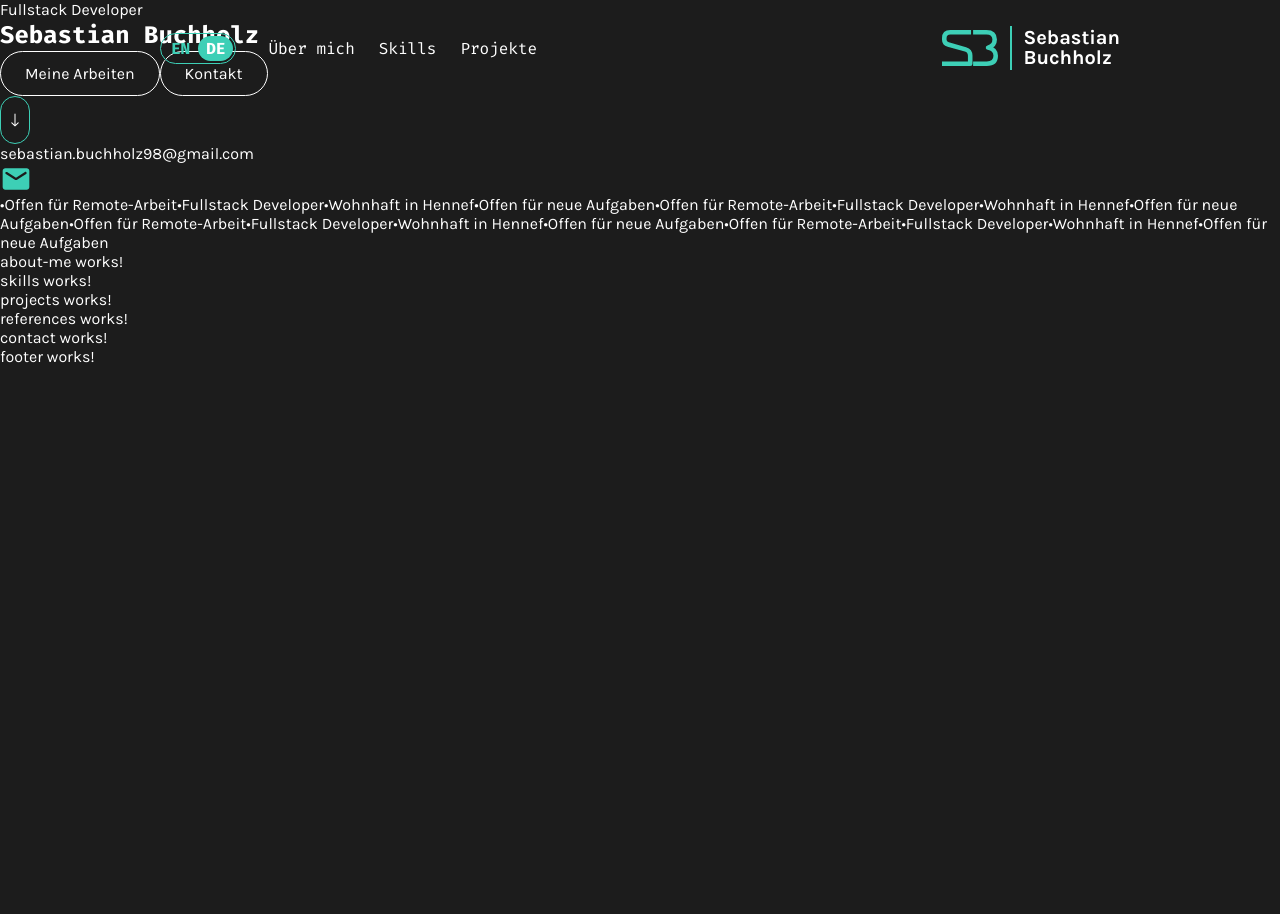
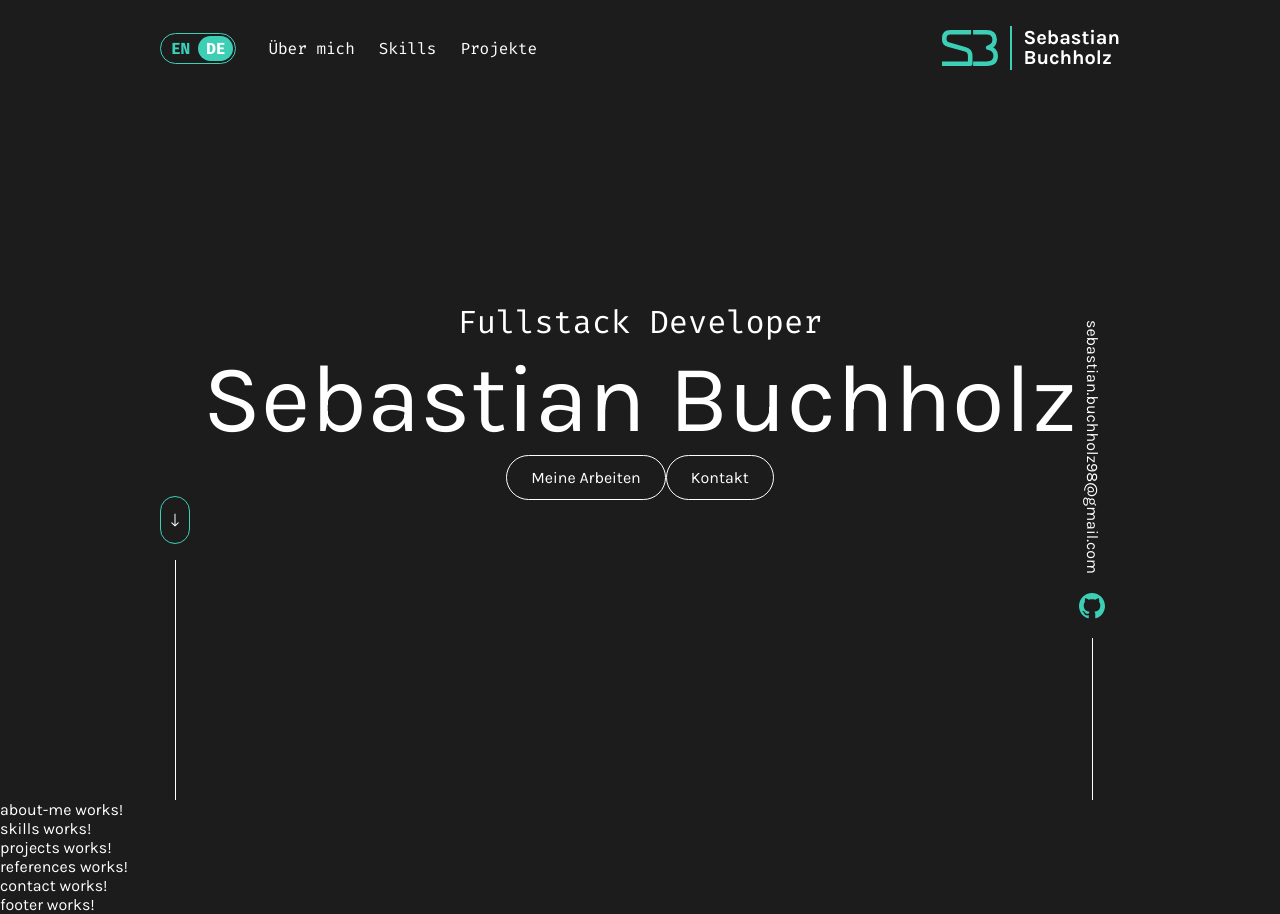
Before and after one commit to SebaBuch/Portfolio, an Angular app: page / in a window 1280 px wide. Before the commit the page ends 800 px from the top, so only its background shows below. Built offline with nearby package versions, Linux system fonts and the light colour scheme.

Commit message:
Add hero styles for desktop

```diff
--- a/src/app/main-page/hero/hero.scss
+++ b/src/app/main-page/hero/hero.scss
@@ -0,0 +1,94 @@
+.hero {
+    position: relative;
+    height: 100vh;
+    min-height: 600px;
+    background-color: linear-gradient(to bottom left, #08463b 0%, #1c1c1c 55%);
+    contain: paint;
+}
+
+.hero-content{
+    position: relative;
+    max-width: 1440px;
+    height: 100%;
+    margin: 0 auto;
+    display: flex;
+    justify-content: center;
+    align-items: center;
+}
+
+.hero-text{
+    text-align: center;
+}
+
+.hero-subtitle{
+    margin-bottom: 8px;
+    font-family: 'Fira Code', monospace;
+    font-size: 2rem;
+}
+
+h1{
+    margin-bottom: 8px;
+    font-family: 'Karla', sans-serif;
+    font-size: 6rem;
+    font-weight: 400;
+    line-height: 1;
+}
+
+.hero-button{
+    display: flex;
+    justify-content: center;
+    flex-wrap: wrap;
+    gap: 24px;
+}
+
+.hero-side{
+    position: absolute;
+    bottom: 0;
+    display: flex;
+    flex-direction: column;
+    align-items: center;
+    gap: 16px;
+}
+
+.hero-side-left{
+    top: 62%;
+    left: 160px;
+}
+
+.hero-side-right{
+    top: 40%;
+    right: 160px;
+}
+
+.side-line{
+    flex: 1;
+    width: 1px;
+    background-color: #ffffff;
+}
+
+.hero-mail{
+    writing-mode: vertical-rl;
+    font-size: 1rem;
+    transition: color 125ms ease-in-out;
+}
+
+.hero-mail:hover{
+    color: #3dcfb6;
+}
+
+.hero-mail-icon{
+    display: none;
+}
+
+.hero-github{
+    width: 44px;
+    height: 32px;
+    margin-left: 12px;
+    background-image: url('/icons/github.svg');
+    background-repeat: no-repeat;
+    background-position: left center;
+}
+
+.hero-github:hover{
+    background-image: url('/icons/github-hover.svg');
+}
```
